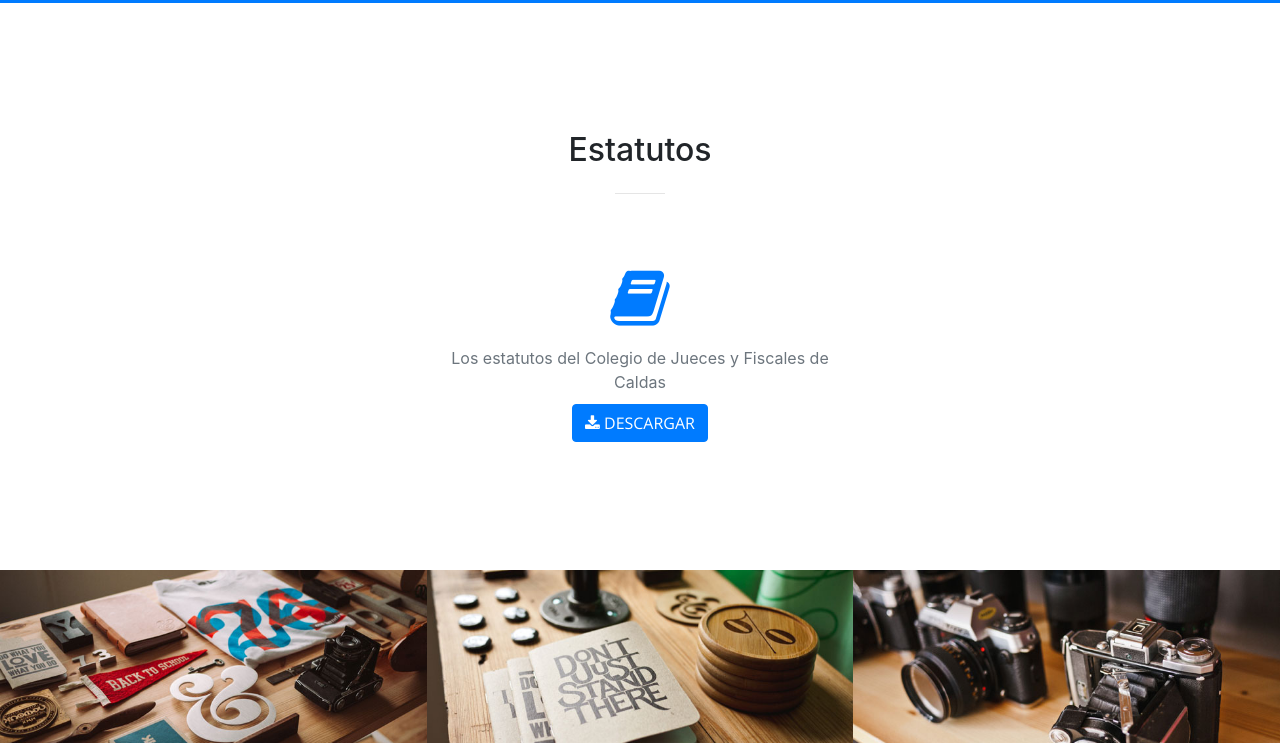
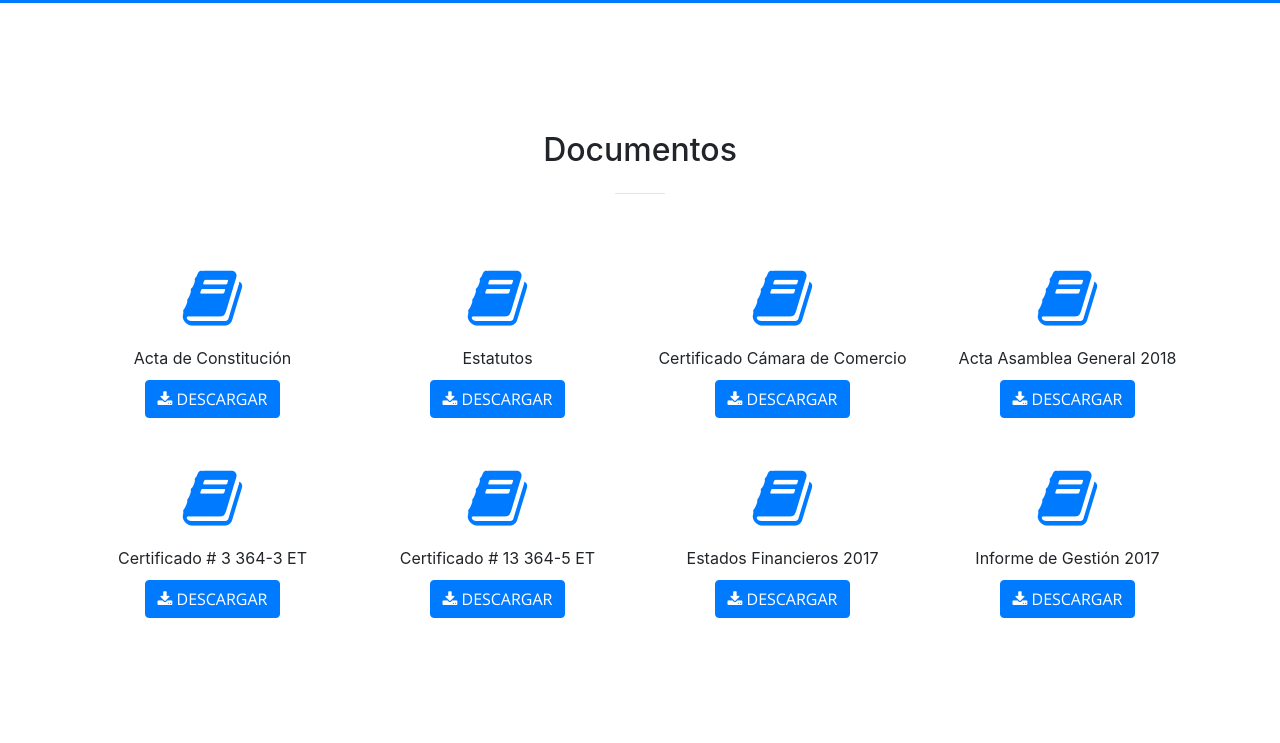
Before and after one commit to daniel2389/col_jueces, a website with bundled scripts: page index.html in a window 1280 px wide. Shown: the part 1540-2283 px from the top of the page. Built offline with nearby package versions, Linux system fonts and the light colour scheme.

Commit message:
carga de documentos y algunos fixes

```diff
--- a/css/creative.css
+++ b/css/creative.css
@@ -325,3 +325,8 @@ header.masthead p {
   margin-top: 10px;
 
 }
+
+.displayNice{
+  display: flex;
+
+}
--- a/index.html
+++ b/index.html
@@ -45,7 +45,7 @@
             <a class="nav-link js-scroll-trigger" href="#about">Misión y Visión</a>
           </li>
           <li class="nav-item">
-            <a class="nav-link js-scroll-trigger" href="#services">Estatutos
+            <a class="nav-link js-scroll-trigger" href="#services">documentos
             </a>
           </li>
           <li class="nav-item">
@@ -106,24 +106,95 @@
     <div class="container">
       <div class="row">
         <div class="col-lg-12 text-center">
-          <h2 class="section-heading">Estatutos</h2>
+          <h2 class="section-heading">Documentos</h2>
           <hr class="my-4">
         </div>
       </div>
     </div>
     <div class="container">
-      <div class="row">
-        <div class="col-lg-12 col-md-6 text-center">
+      <div class="row displayNice">
+
+        <div class="col-lg-3 col-md-6 text-center">
           <div class="service-box mt-5 mx-auto">
             <i class="fa fa-4x fa-book text-primary mb-3 sr-icons"></i>
-            <p class="text-muted mb-0">Los estatutos del Colegio de Jueces y Fiscales de Caldas</p>
+            <p class="mb-0">Acta de Constitución</p>
+          </div>
+          <a class="btn btn-primary btn-xl js-scroll-trigger botondescarga" href="docs/ACTA DE CONSTITUCION COLEGIO DE JUECES.pdf"
+            target="_blank">
+            <i class="fa fa-download"></i> Descargar</a>
+        </div>
 
+        <div class="col-lg-3 col-md-6 text-center">
+          <div class="service-box mt-5 mx-auto">
+            <i class="fa fa-4x fa-book text-primary mb-3 sr-icons"></i>
+            <p class="mb-0">Estatutos</p>
           </div>
           <a class="btn btn-primary btn-xl js-scroll-trigger botondescarga" href="docs/NUEVOS ESTATUTOS COLEGIO DE JUECES Y FISCALES DE CALDAS.pdf"
             target="_blank">
             <i class="fa fa-download"></i> Descargar</a>
         </div>
 
+
+        <div class="col-lg-3 col-md-6 text-center">
+          <div class="service-box mt-5 mx-auto">
+            <i class="fa fa-4x fa-book text-primary mb-3 sr-icons"></i>
+            <p class="mb-0">Certificado Cámara de Comercio</p>
+
+          </div>
+          <a class="btn btn-primary btn-xl js-scroll-trigger botondescarga" href="docs/CAMARA DE COMERCIO COLEGIO.pdf" target="_blank">
+            <i class="fa fa-download"></i> Descargar</a>
+        </div>
+
+        <div class="col-lg-3 col-md-6 text-center">
+          <div class="service-box mt-5 mx-auto">
+            <i class="fa fa-4x fa-book text-primary mb-3 sr-icons"></i>
+            <p class="mb-0">Acta Asamblea General 2018</p>
+
+          </div>
+          <a class="btn btn-primary btn-xl js-scroll-trigger botondescarga" href="docs/ACTA DE ASAMBLEA GENERAL 2.018.pdf" target="_blank">
+            <i class="fa fa-download"></i> Descargar</a>
+        </div>
+
+        <div class="col-lg-3 col-md-6 text-center">
+          <div class="service-box mt-5 mx-auto">
+            <i class="fa fa-4x fa-book text-primary mb-3 sr-icons"></i>
+            <p class="mb-0">Certificado # 3 364-3 ET</p>
+
+          </div>
+          <a class="btn btn-primary btn-xl js-scroll-trigger botondescarga" href="docs/CERTIFICADO NUMERAL 3 364-3 ET.pdf" target="_blank">
+            <i class="fa fa-download"></i> Descargar</a>
+        </div>
+
+        <div class="col-lg-3 col-md-6 text-center">
+          <div class="service-box mt-5 mx-auto">
+            <i class="fa fa-4x fa-book text-primary mb-3 sr-icons"></i>
+            <p class="mb-0">Certificado # 13 364-5 ET</p>
+
+          </div>
+          <a class="btn btn-primary btn-xl js-scroll-trigger botondescarga" href="docs/CERTIFICADO NUMERAL 13 364-5 ET.pdf" target="_blank">
+            <i class="fa fa-download"></i> Descargar</a>
+        </div>
+
+        <div class="col-lg-3 col-md-6 text-center">
+          <div class="service-box mt-5 mx-auto">
+            <i class="fa fa-4x fa-book text-primary mb-3 sr-icons"></i>
+            <p class="mb-0">Estados Financieros 2017</p>
+
+          </div>
+          <a class="btn btn-primary btn-xl js-scroll-trigger botondescarga" href="docs/ESTADOS FINANCIEROS 2017.pdf" target="_blank">
+            <i class="fa fa-download"></i> Descargar</a>
+        </div>
+
+        <div class="col-lg-3 col-md-6 text-center">
+          <div class="service-box mt-5 mx-auto">
+            <i class="fa fa-4x fa-book text-primary mb-3 sr-icons"></i>
+            <p class="mb-0">Informe de Gestión 2017</p>
+
+          </div>
+          <a class="btn btn-primary btn-xl js-scroll-trigger botondescarga" href="docs/INFORME DE GESTION DEL PRESIDENTE 2017.pdf"
+            target="_blank">
+            <i class="fa fa-download"></i> Descargar</a>
+        </div>
       </div>
     </div>
   </section>
@@ -237,7 +308,7 @@
               <div class="card-header" id="headingOne">
                 <h5 class="mb-0">
                   <button class="btn btn-link" data-toggle="collapse" data-target="#collapseOne" aria-expanded="true" aria-controls="collapseOne">
-                    NOMBRE, SIGLA, IDENTIFICACIÓN Y DOMICILIO
+                    DATOS GENERALES
                   </button>
                 </h5>
               </div>
@@ -267,8 +338,8 @@
                     el número 24581 del libro I del registro de entidades sin ánimo de lucro el 02 de abril de 2018, fueron
                     nombrados:
                   </P>
-                  <table class="table table-sm">
-                    <thead>
+                  <table class="table-sm table-bordered table-hover table-responsive">
+                    <thead class="thead-dark">
                       <tr>
                         <th scope="col">#</th>
                         <th scope="col">Nombre</th>
@@ -294,6 +365,18 @@
                         <td>Sofy Soraya Mosquera Motoa</td>
                         <td>Miembro Principal Junta Directiva</td>
                         <td>CC 25.273.136</td>
+                      </tr>
+                      <tr>
+                        <th scope="row">4</th>
+                        <td>Nelly Rodriguez Sanabria</td>
+                        <td>Miembro Principal Junta Directiva</td>
+                        <td>CC 24.310.447</td>
+                      </tr>
+                      <tr>
+                        <th scope="row">5</th>
+                        <td>Olga Patricia Duque Cardona</td>
+                        <td>Miembro Principal Junta Directiva</td>
+                        <td>CC 30.294.379</td>
                       </tr>
                     </tbody>
                   </table>
```
Also changed, not shown: 8 other files.
